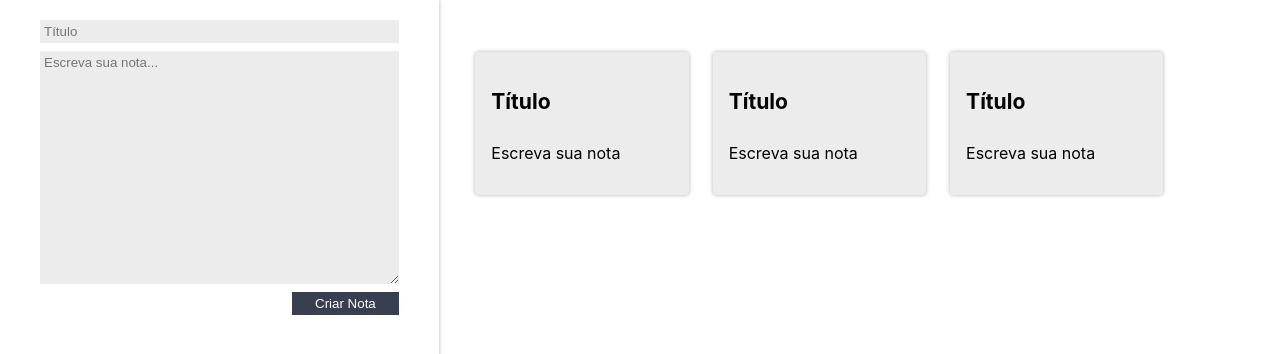
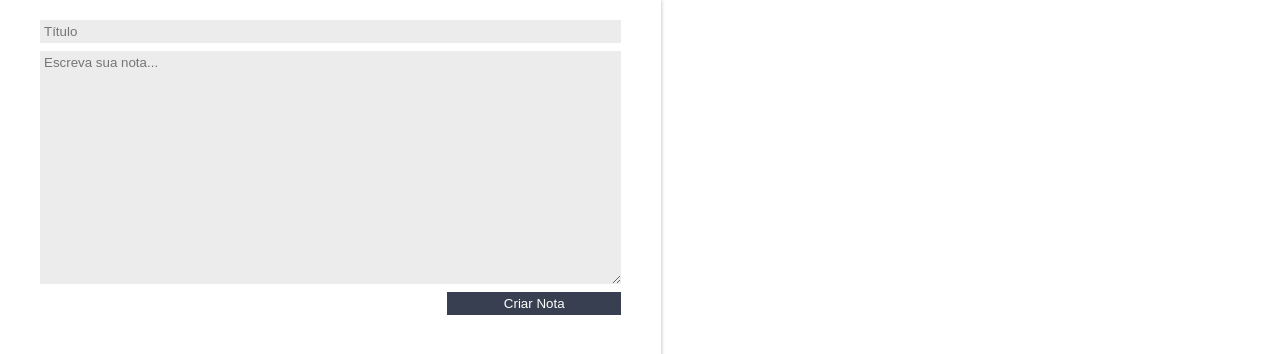
Before and after one commit to MiDrAjX/CeepAlura, a React (Create React App) app: page / in a window 1280 px wide. Shown: the top 354 px of the page. Built offline with nearby package versions, Linux system fonts and the light colour scheme.

Commit message:
feat: Adicionar Notas

```diff
--- a/src/App.js
+++ b/src/App.js
@@ -4,11 +4,30 @@ import FormularioCadastro from './components/FomularioCadastro/FomularioCadastro
 import "./assets/App.css";
 
 class App extends Component {
+
+  constructor() {
+    super();
+    this.state = {
+      notas:[]
+    };
+  }
+
+  criarNota(titulo, texto){
+    const novaNota = {
+      titulo,
+      texto
+    };
+    const novoArrayNotas = [...this.state.notas,novaNota]
+    const novoEstado ={
+      notas:novoArrayNotas
+    }
+    this.setState(novoEstado)
+  }
   render(){
   return(
     <section className="conteudo">
-    <FormularioCadastro/>
-    <ListaDeNotas/>
+    <FormularioCadastro criarNota={this.criarNota.bind(this)}/>
+    <ListaDeNotas notas ={this.state.notas}/>
     </section>
   )
   }
--- a/src/components/CardNota/CardNota.jsx
+++ b/src/components/CardNota/CardNota.jsx
@@ -5,9 +5,9 @@ class CardNota extends Component {
     return (
       <section className="card-nota">
         <header className="card-nota_cabecalho">
-          <h3 className="card-nota_titulo">Título</h3>
+          <h3 className="card-nota_titulo">{this.props.titulo}</h3>
         </header>
-        <p className="card-nota_texto">Escreva sua nota</p>
+        <p className="card-nota_texto">{this.props.texto}</p>
       </section>
     );
   }
--- a/src/components/FomularioCadastro/FomularioCadastro.jsx
+++ b/src/components/FomularioCadastro/FomularioCadastro.jsx
@@ -1,18 +1,45 @@
 import React, { Component } from "react";
 import "./estilo.css";
 class FormularioCadastro extends Component {
+
+  constructor(props){
+    super(props);
+    this.titulo ="";
+    this.texto ="";
+  }
+
+  _handleMudancaTitulo(evento){
+    evento.stopPropagation();
+    this.titulo =evento.target.value;
+  }
+
+  _handleMudancaTexto(evento){
+    evento.stopPropagation();
+    this.texto =evento.target.value;
+  }
+
+  _criarNota(evento){
+    evento.preventDefault();
+    evento.stopPropagation();
+    this.props.criarNota(this.titulo, this.texto);
+  }
+
   render() {
     return (
-      <form className="form-cadastro ">
+      <form className="form-cadastro "
+      onSubmit={this._criarNota.bind(this)}
+      >
         <input
           type="text"
           placeholder="Título"
           className="form-cadastro_input"
+          onChange={this._handleMudancaTitulo.bind(this)}
         />
         <textarea
           rows={15}
           placeholder="Escreva sua nota..."
           className="form-cadastro_input"
+          onChange={this._handleMudancaTexto.bind(this)}
         />
         <button className="form-cadastro_input form-cadastro_submit">
           Criar Nota
--- a/src/components/ListaDeNotas/ListaDeNotas.jsx
+++ b/src/components/ListaDeNotas/ListaDeNotas.jsx
@@ -2,13 +2,14 @@ import React, { Component } from "react";
 import CardNota from "../CardNota";
 import "./estilo.css";
 class ListaDeNotas extends Component {
+
   render() {
     return (
       <ul className="lista-notas">
-        {Array.of("Trabalho", "Trabalho", "Estudos").map((categoria, index) => {
+        {this.props.notas.map((nota, index) => {
           return (
             <li className="lista-notas_item" key={index}>
-              <CardNota />
+              <CardNota titulo={nota.titulo} texto={nota.texto}/>
             </li>
           );
         })}
```
